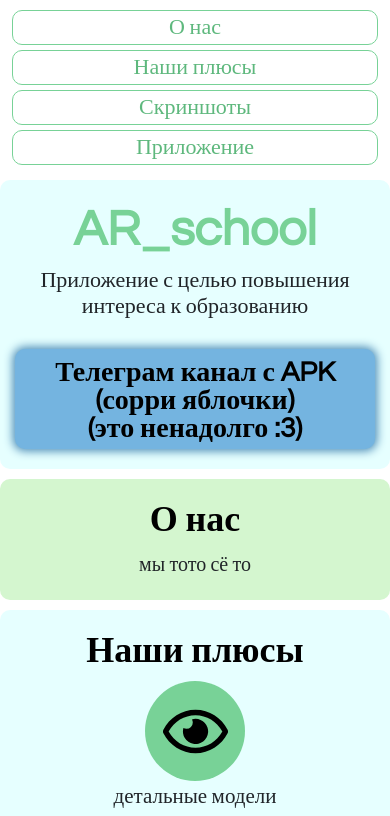
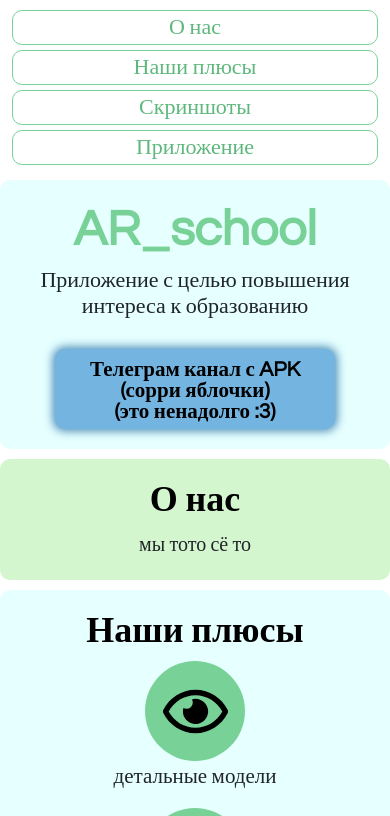
Before and after one commit to br-prog/br-prog.github.io, a plain HTML site: page index.html in a window 390 px wide. Shown: the top 816 px of the page. Drawn offline with Linux system fonts and the light colour scheme.

Commit message:
add a lot of edits 2

```diff
--- a/sass/_media.scss
+++ b/sass/_media.scss
@@ -42,6 +42,12 @@
       font-size: 22px;
     }
   }
+  .btn {
+    width: 280px;
+    height: 80px;
+    font-size: 21px;
+    line-height: 21px;
+  }
   .title {
     font-size: 36px;
   }
```
Also changed, not shown: css/style.min.css, 1 other file.
